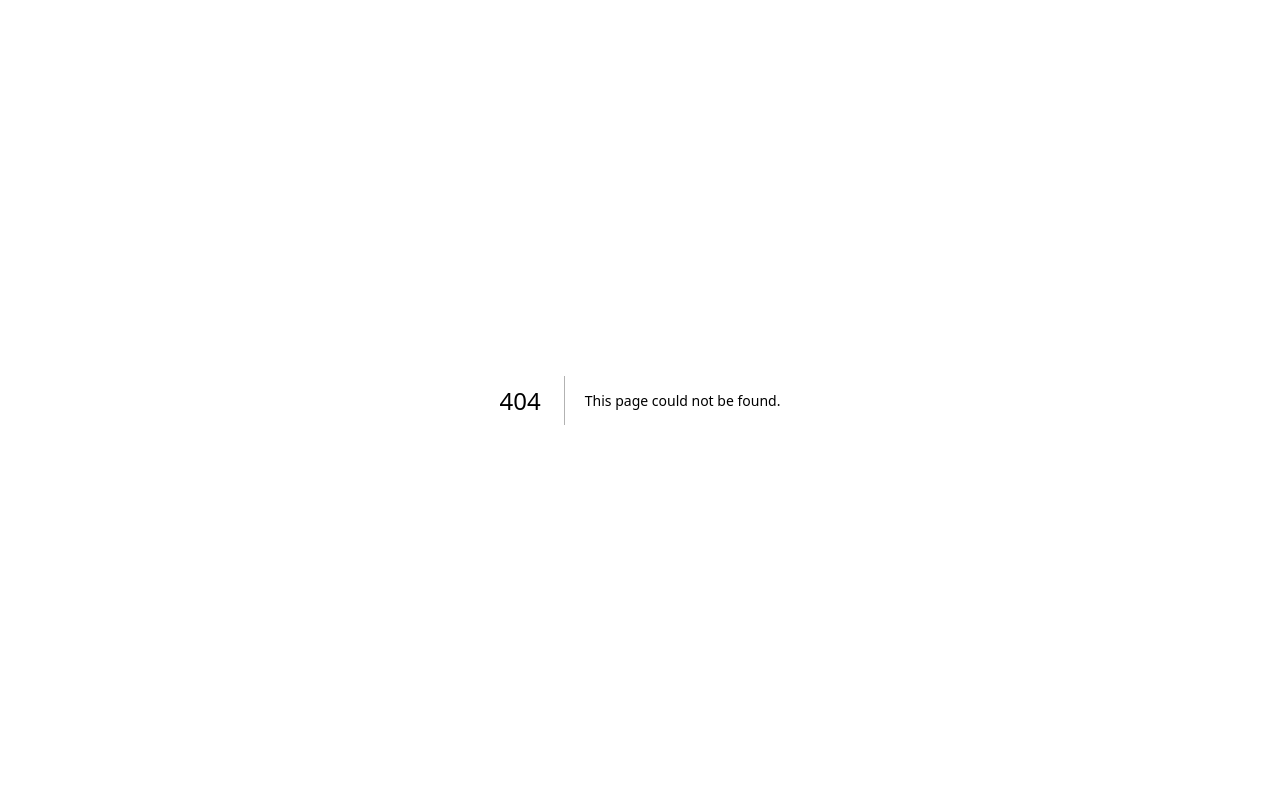
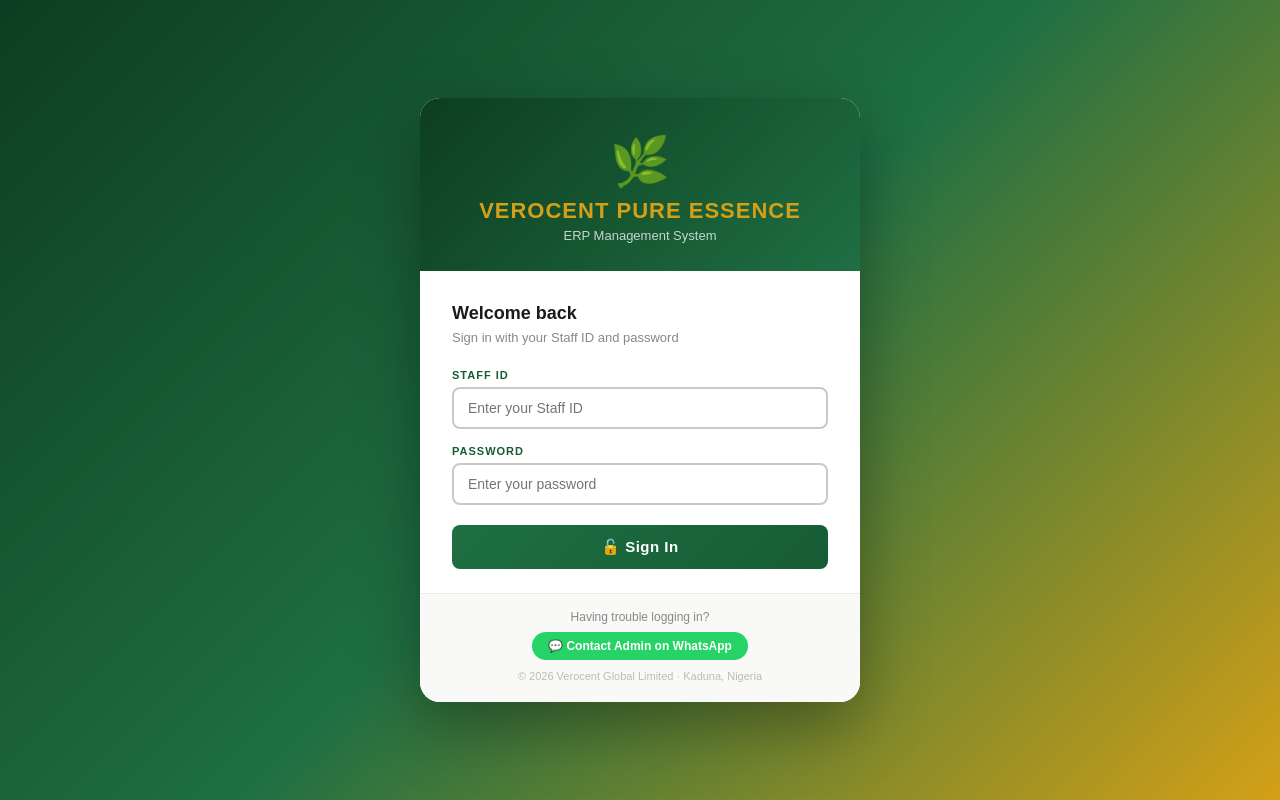
Before and after one commit to Verocent/Verocent, a Next.js app: page /login in a window 1280 px wide. Before the commit this address had no page. Built offline with nearby package versions, Linux system fonts and the light colour scheme.

Commit message:
Login page

```diff
--- /dev/null
+++ b/app/login/page.js
@@ -0,0 +1,276 @@
+'use client';
+import { useState } from 'react';
+import { useRouter } from 'next/navigation';
+import { createClient } from '@supabase/supabase-js';
+
+export default function LoginPage() {
+  const router   = useRouter();
+  const [staffId,   setStaffId]   = useState('');
+  const [password,  setPassword]  = useState('');
+  const [error,     setError]     = useState('');
+  const [loading,   setLoading]   = useState(false);
+
+  const handleLogin = async (e) => {
+    e.preventDefault();
+    setError('');
+
+    if (!staffId.trim() || !password.trim()) {
+      setError('Please enter your Staff ID and password.');
+      return;
+    }
+
+    setLoading(true);
+    try {
+      const supabase = createClient(
+        process.env.NEXT_PUBLIC_SUPABASE_URL,
+        process.env.NEXT_PUBLIC_SUPABASE_ANON_KEY
+      );
+
+      // Query using staff_id and password columns
+      const { data, error: dbErr } = await supabase
+        .from('staff_users')
+        .select('*')
+        .eq('staff_id', staffId.trim())
+        .eq('password', password.trim())
+        .eq('is_active', true)
+        .single();
+
+      if (dbErr || !data) {
+        setError('Invalid Staff ID or password. Please try again.\n\nIf you need help, contact the administrator on WhatsApp.');
+        setLoading(false);
+        return;
+      }
+
+      // Save session to localStorage
+      const session = {
+        id:        data.id,
+        staff_id:  data.staff_id,
+        name:      data.full_name,
+        role:      data.role,
+        loginAt:   new Date().toISOString(),
+      };
+      localStorage.setItem('verocent_session', JSON.stringify(session));
+
+      // Write audit log
+      try {
+        await supabase.from('audit_logs').insert([{
+          action:      'LOGIN',
+          module:      'Auth',
+          description: `${data.full_name} logged in`,
+          user_name:   data.full_name,
+          created_at:  new Date().toISOString(),
+        }]);
+      } catch (_) { /* audit log failure should not block login */ }
+
+      router.push('/');
+    } catch (e) {
+      setError('Connection error. Please check your internet and try again.\n\n' + e.message);
+    }
+    setLoading(false);
+  };
+
+  const whatsappUrl = 'https://wa.me/2347036670251?text=' +
+    encodeURIComponent('Hello, I need help with my Verocent ERP login.');
+
+  return (
+    <div style={{
+      minHeight: '100vh',
+      background: 'linear-gradient(135deg, #0D3D20 0%, #1F6F43 50%, #D4A017 100%)',
+      display: 'flex',
+      alignItems: 'center',
+      justifyContent: 'center',
+      padding: 16,
+      fontFamily: 'sans-serif',
+    }}>
+      <div style={{
+        background: '#fff',
+        borderRadius: 20,
+        width: '100%',
+        maxWidth: 440,
+        boxShadow: '0 24px 64px rgba(0,0,0,0.35)',
+        overflow: 'hidden',
+      }}>
+        {/* Header */}
+        <div style={{
+          background: 'linear-gradient(135deg, #0D3D20, #1F6F43)',
+          padding: '36px 32px 28px',
+          textAlign: 'center',
+        }}>
+          <div style={{fontSize: 48, marginBottom: 8}}>🌿</div>
+          <div style={{
+            color: '#D4A017',
+            fontWeight: 900,
+            fontSize: 22,
+            letterSpacing: 1,
+            marginBottom: 4,
+          }}>
+            VEROCENT PURE ESSENCE
+          </div>
+          <div style={{color: 'rgba(255,255,255,0.75)', fontSize: 13}}>
+            ERP Management System
+          </div>
+        </div>
+
+        {/* Form */}
+        <div style={{padding: '32px 32px 24px'}}>
+          <div style={{
+            fontSize: 18,
+            fontWeight: 800,
+            color: '#1A1A1A',
+            marginBottom: 6,
+          }}>
+            Welcome back
+          </div>
+          <div style={{fontSize: 13, color: '#888', marginBottom: 24}}>
+            Sign in with your Staff ID and password
+          </div>
+
+          <form onSubmit={handleLogin}>
+            {/* Staff ID */}
+            <div style={{marginBottom: 16}}>
+              <label style={{
+                display: 'block',
+                fontSize: 11,
+                fontWeight: 700,
+                color: '#165C35',
+                textTransform: 'uppercase',
+                letterSpacing: 1,
+                marginBottom: 6,
+              }}>
+                Staff ID
+              </label>
+              <input
+                type='text'
+                value={staffId}
+                onChange={e => setStaffId(e.target.value)}
+                placeholder='Enter your Staff ID'
+                autoComplete='username'
+                style={{
+                  width: '100%',
+                  border: '2px solid #C9C9C0',
+                  borderRadius: 8,
+                  padding: '11px 14px',
+                  fontSize: 14,
+                  boxSizing: 'border-box',
+                  fontFamily: 'sans-serif',
+                  outline: 'none',
+                  transition: 'border-color 0.2s',
+                }}
+                onFocus={e => e.target.style.borderColor = '#1F6F43'}
+                onBlur={e  => e.target.style.borderColor = '#C9C9C0'}
+              />
+            </div>
+
+            {/* Password */}
+            <div style={{marginBottom: 20}}>
+              <label style={{
+                display: 'block',
+                fontSize: 11,
+                fontWeight: 700,
+                color: '#165C35',
+                textTransform: 'uppercase',
+                letterSpacing: 1,
+                marginBottom: 6,
+              }}>
+                Password
+              </label>
+              <input
+                type='password'
+                value={password}
+                onChange={e => setPassword(e.target.value)}
+                placeholder='Enter your password'
+                autoComplete='current-password'
+                style={{
+                  width: '100%',
+                  border: '2px solid #C9C9C0',
+                  borderRadius: 8,
+                  padding: '11px 14px',
+                  fontSize: 14,
+                  boxSizing: 'border-box',
+                  fontFamily: 'sans-serif',
+                  outline: 'none',
+                  transition: 'border-color 0.2s',
+                }}
+                onFocus={e => e.target.style.borderColor = '#1F6F43'}
+                onBlur={e  => e.target.style.borderColor = '#C9C9C0'}
+              />
+            </div>
+
+            {/* Error message */}
+            {error && (
+              <div style={{
+                background: '#FADBD8',
+                border: '1px solid #E74C3C',
+                borderRadius: 8,
+                padding: '12px 14px',
+                marginBottom: 16,
+                fontSize: 13,
+                color: '#C0392B',
+                whiteSpace: 'pre-line',
+                lineHeight: 1.5,
+              }}>
+                ⚠️ {error}
+              </div>
+            )}
+
+            {/* Submit button */}
+            <button
+              type='submit'
+              disabled={loading}
+              style={{
+                width: '100%',
+                background: loading ? '#888' : 'linear-gradient(135deg, #1F6F43, #165C35)',
+                color: '#fff',
+                border: 'none',
+                borderRadius: 8,
+                padding: '13px',
+                fontSize: 15,
+                fontWeight: 800,
+                cursor: loading ? 'not-allowed' : 'pointer',
+                fontFamily: 'sans-serif',
+                letterSpacing: 0.5,
+              }}
+            >
+              {loading ? '⏳ Signing in…' : '🔓 Sign In'}
+            </button>
+          </form>
+        </div>
+
+        {/* Footer — WhatsApp help */}
+        <div style={{
+          background: '#F9F9F7',
+          borderTop: '1px solid #EBEBEB',
+          padding: '16px 32px 20px',
+          textAlign: 'center',
+        }}>
+          <div style={{fontSize: 12, color: '#888', marginBottom: 8}}>
+            Having trouble logging in?
+          </div>
+          <a
+            href={whatsappUrl}
+            target='_blank'
+            rel='noreferrer'
+            style={{
+              display: 'inline-flex',
+              alignItems: 'center',
+              gap: 6,
+              background: '#25D366',
+              color: '#fff',
+              borderRadius: 20,
+              padding: '7px 16px',
+              fontSize: 12,
+              fontWeight: 700,
+              textDecoration: 'none',
+              fontFamily: 'sans-serif',
+            }}
+          >
+            💬 Contact Admin on WhatsApp
+          </a>
+          <div style={{fontSize: 11, color: '#bbb', marginTop: 10}}>
+            © {new Date().getFullYear()} Verocent Global Limited · Kaduna, Nigeria
+          </div>
+        </div>
+      </div>
+    </div>
+  );
+}
```
